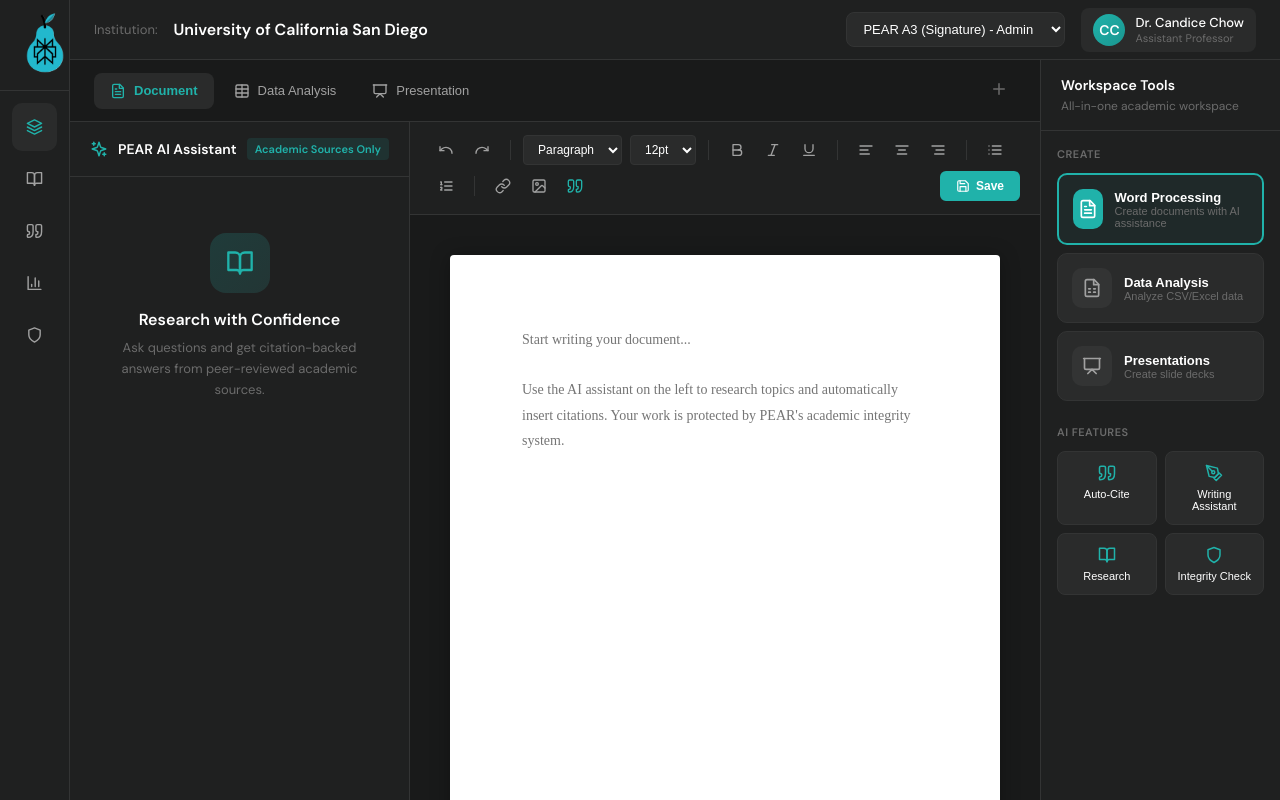
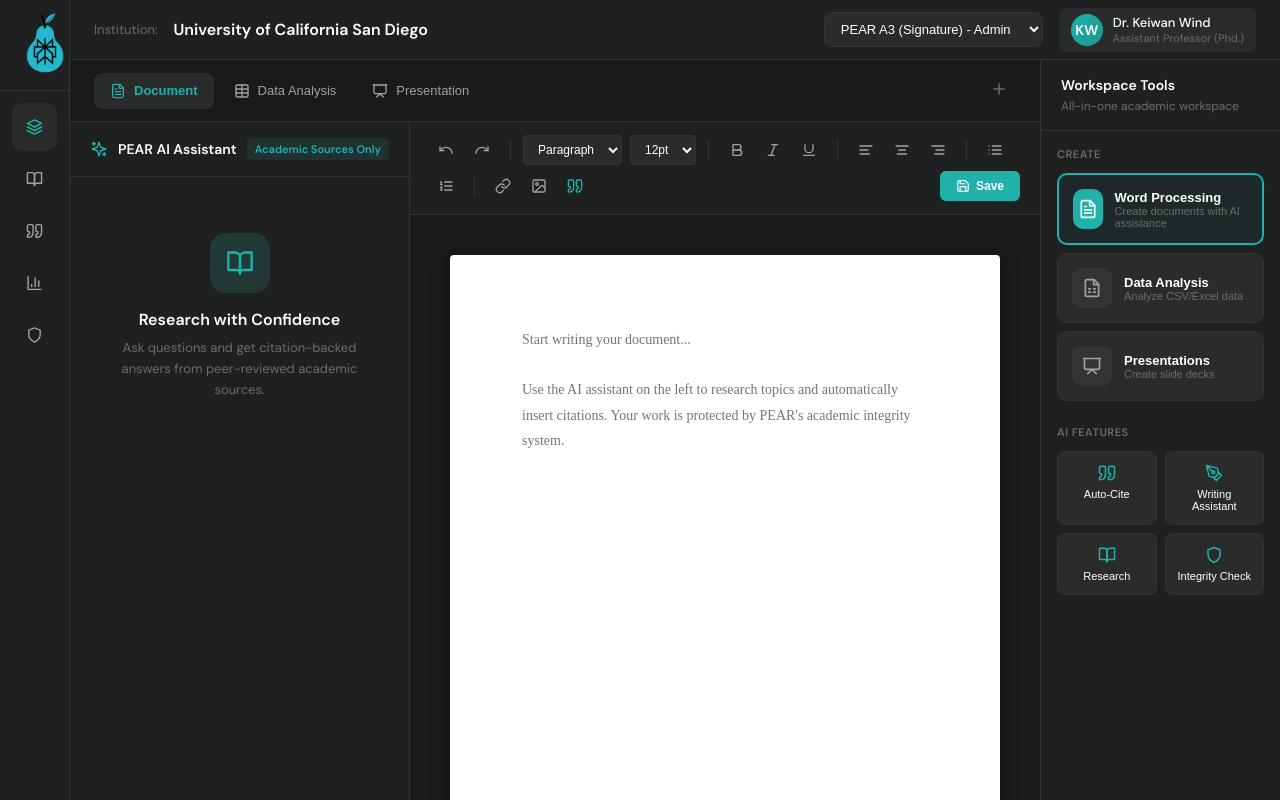
Before and after one commit to glenphillips26/pear-app, a React (Vite) app: page / in a window 1280 px wide. Shown: the top 800 px of the page. Built offline with nearby package versions, Linux system fonts and the light colour scheme.

Commit message:
description of change

```diff
--- a/src/App.jsx
+++ b/src/App.jsx
@@ -332,11 +332,11 @@
             fontSize: '14px',
             fontWeight: '600',
           }}>
-            CC
+            KW
           </div>
           <div>
-            <div style={{ fontSize: '13px', fontWeight: '500' }}>Dr. Candice Chow</div>
-            <div style={{ fontSize: '11px', color: colors.textMuted }}>Assistant Professor</div>
+            <div style={{ fontSize: '13px', fontWeight: '500' }}>Dr. Keiwan Wind</div>
+            <div style={{ fontSize: '11px', color: colors.textMuted }}>Assistant Professor (Phd.)</div>
           </div>
         </div>
       </div>
```
